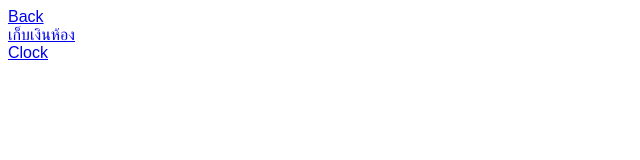
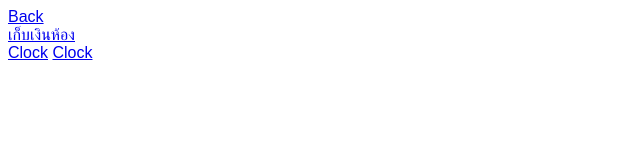
Before and after one commit to worametee/worametee-website, a plain HTML site: page tools.html in a window 1280 px wide. Shown: the full height of the page, 0-640 px from the left. Drawn offline with Linux system fonts and the light colour scheme.

Commit message:
Update tools.html

```diff
--- a/tools.html
+++ b/tools.html
@@ -12,6 +12,7 @@
     <a href="https://docs.google.com/forms/d/e/1FAIpQLSfM4oiG4cKuQ1a5f-10lQLhjVg7kTEsxnTD8peDfsJAIEikoA/viewform?usp=pp_url&entry.138136058=%E0%B9%80%E0%B8%87%E0%B8%B4%E0%B8%99%E0%B8%97%E0%B8%B1%E0%B9%89%E0%B8%87%E0%B8%AB%E0%B8%A1%E0%B8%94%E0%B8%99%E0%B8%B5%E0%B9%89%E0%B8%88%E0%B8%B0%E0%B8%96%E0%B8%B9%E0%B8%81%E0%B9%83%E0%B8%99%E0%B9%84%E0%B8%9B%E0%B9%83%E0%B8%8A%E0%B9%89%E0%B9%83%E0%B8%99">
     เก็บเงินห้อง</a>
     <br>
-    <a href="https://www.timeanddate.com/worldclock/fullscreen.html?n=28">Clock</a>
+    <a href="https://www.timeanddate.com/worldclock/fullscreen.html?n=28" target="_blank">Clock</a>
+    <a href="https://www.timeanddate.com/worldclock/fullscreen.html?n=28" target="_blank">Clock</a>
 </body>
 </html>
```
